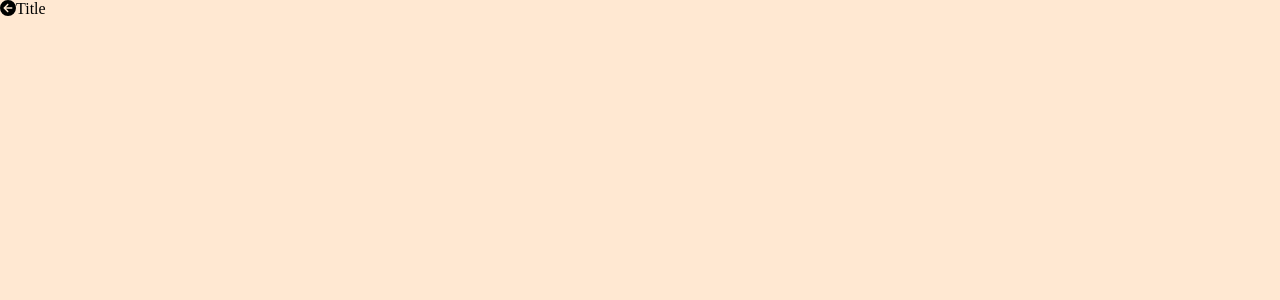
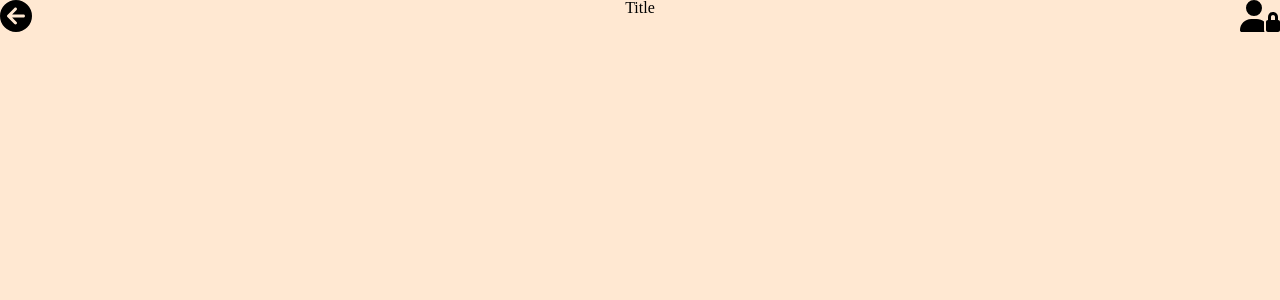
Before and after one commit to student-inbody-kiosk/ATIBO, a Vue app in the folder frontend/: page / in a window 1280 px wide. Shown: the top 300 px of the page. Built offline with nearby package versions, Linux system fonts and the light colour scheme.

Commit message:
FE:fix: kiosk header icon slot

```diff
--- a/frontend/src/components/kiosk/common/KioHeader.vue
+++ b/frontend/src/components/kiosk/common/KioHeader.vue
@@ -1,17 +1,35 @@
 <script setup lang="ts">
 defineProps<{
-    title: string;
+    title?: string;
 }>();
 </script>
 
 <template lang="">
     <div class="kiosk-header">
-        <span class="kiosk-header__icon"
-            ><font-awesome-icon :icon="['fas', 'circle-arrow-left']"
+        <span class="kiosk-header__icon kiosk-header__icon--left"
+            ><font-awesome-icon icon="circle-arrow-left"
         /></span>
         <span class="kiosk-header__title">{{ title }} </span>
-        <span class="kiosk-header__icon"></span>
+        <span class="kiosk-header__icon kiosk-header__icon--right"><slot name="icon" /></span>
     </div>
 </template>
 
-<style lang="scss" scoped></style>
+<style lang="scss">
+.kiosk-header {
+    display: grid;
+    grid-template-columns: repeat(3, 1fr);
+}
+
+.kiosk-header__title {
+    text-align: center;
+}
+
+.kiosk-header__icon--right {
+    display: flex;
+    justify-content: flex-end;
+}
+
+.kiosk-header__icon {
+    font-size: 2rem; // 수정필요
+}
+</style>
--- a/frontend/src/main.ts
+++ b/frontend/src/main.ts
@@ -8,9 +8,9 @@ import '@/styles/main.scss';
 
 import { library } from '@fortawesome/fontawesome-svg-core';
 import { FontAwesomeIcon } from '@fortawesome/vue-fontawesome';
-import { faCircleArrowLeft } from '@fortawesome/free-solid-svg-icons';
+import { faCircleArrowLeft, faUserLock } from '@fortawesome/free-solid-svg-icons';
 
-library.add(faCircleArrowLeft);
+library.add(faCircleArrowLeft, faUserLock);
 
 const app = createApp(App);
 app.use(createPinia());
--- a/frontend/src/views/kiosk/KioIndexView.vue
+++ b/frontend/src/views/kiosk/KioIndexView.vue
@@ -6,7 +6,9 @@ import KioLayout from '@/components/kiosk/common/KioLayout.vue';
 <template>
     <KioLayout>
         <template #kiosk-header>
-            <KioHeader title="Title" />
+            <KioHeader title="Title">
+                <template #icon> <font-awesome-icon icon="user-lock" /> </template
+            ></KioHeader>
         </template>
         <template #kiosk-main> </template>
     </KioLayout>
```
